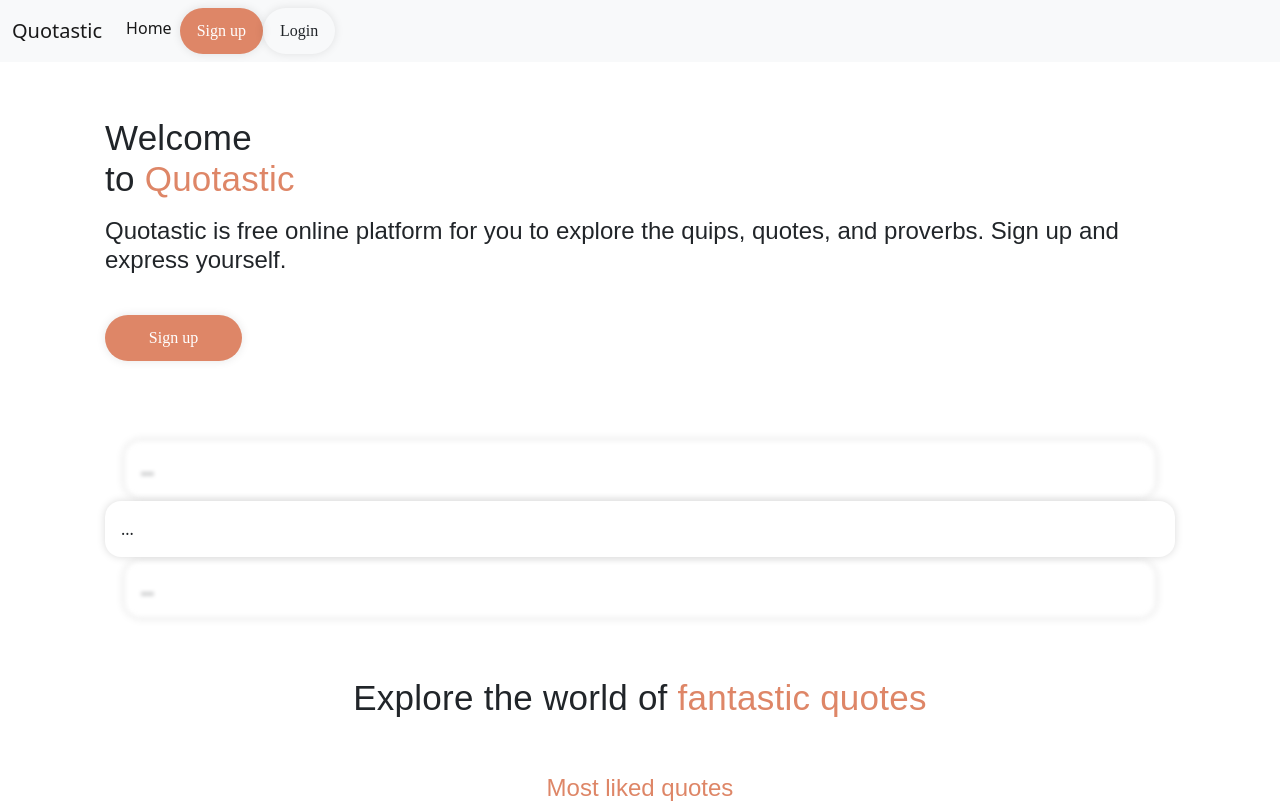
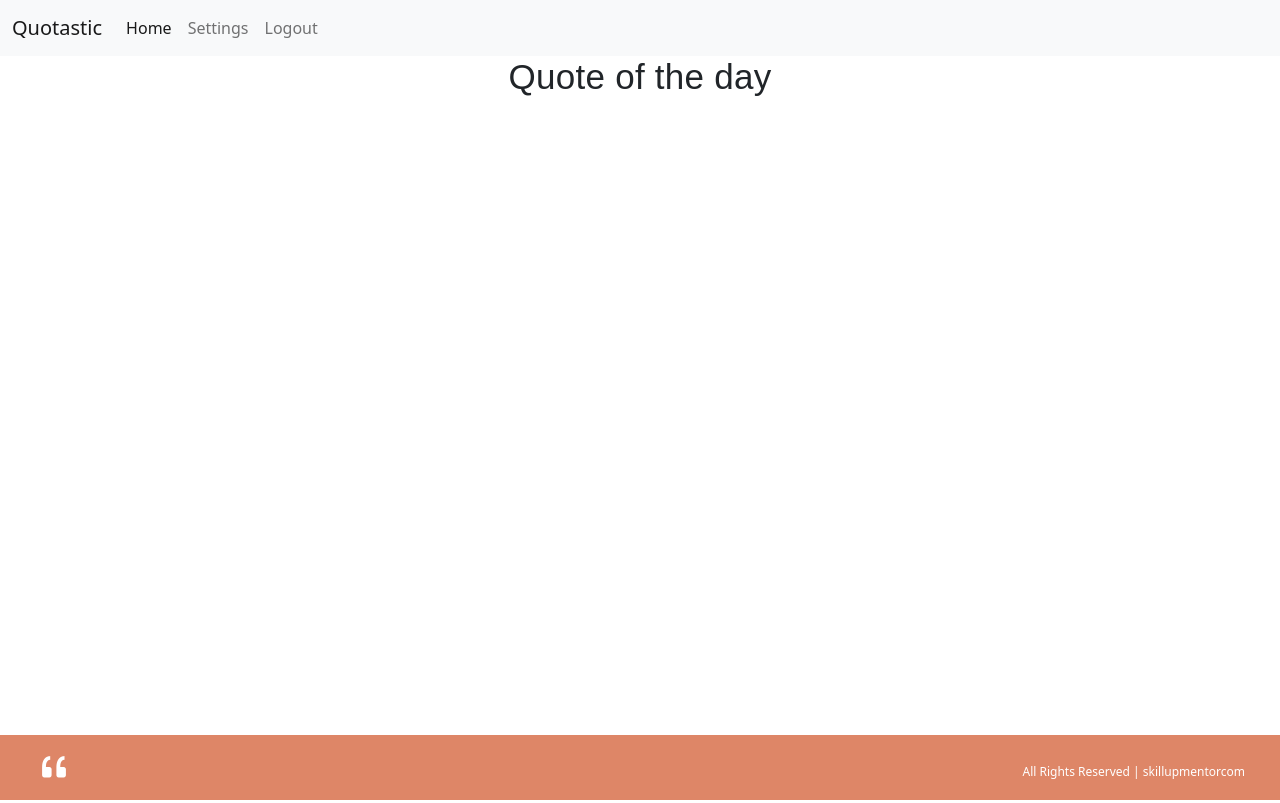
Before and after one commit to hktari/skillup-01-quotes-frontend, a React (Create React App) app: page / in a window 1280 px wide. Shown: the top 803 px of the page. Built offline with nearby package versions, Linux system fonts and the light colour scheme; data requests are answered from the project's data file.

Commit message:
switch between landing page and new user landing page in app.tsx

```diff
--- a/src/App.tsx
+++ b/src/App.tsx
@@ -1,18 +1,27 @@
-import React, { useState } from 'react';
+import React, { useEffect, useState } from 'react';
 import LandingPageNewUser from './components/LandingPageNewUser';
 import Header from './components/Header';
 import { User } from './services/interface';
 import Footer from './components/Footer';
+import authApi from './services/authApi';
+import LandingPage from './components/LandingPage';
 
 function App() {
-  const [user, setUser] = useState<User | null>(null)
+  const [user, setUser] = useState<User>({
+    id: 1,
+    username: "Wade Warren",
+    profileImg: {
+      thumbnailUrl: "/assets/images/mock/profile-thumbnail2.webp"
+    },
+    karmaPoints: 154
+  })
 
   return (
     <>
       <div className="page-wrapper">
         <Header user={user} />
         <main>
-          <LandingPageNewUser/>
+          {authApi.isLoggedIn() ? <LandingPage user={user} /> : <LandingPageNewUser />}
         </main>
       </div>
       <Footer />
--- /dev/null
+++ b/src/components/LandingPage.tsx
@@ -0,0 +1,25 @@
+import React, { useEffect, useState } from 'react'
+import authApi from '../services/authApi'
+import { User } from '../services/interface'
+
+type LandingPageProps = {
+    user: User
+}
+
+const LandingPage = ({ user }: LandingPageProps) => {
+    return (
+        <div className="container">
+            <section id="quote-of-the-day">
+                <h4>Quote of the day</h4>
+            </section>
+            <section id="most-liked-quotes">
+
+            </section>
+            <section id="most-recent-quotes">
+
+            </section>
+        </div>
+    )
+}
+
+export default LandingPage
--- a/src/services/interface.ts
+++ b/src/services/interface.ts
@@ -15,7 +15,8 @@ export interface User {
     username: string,
     profileImg: {
         thumbnailUrl: string
-    }
+    },
+    karmaPoints: number
 }
 
 export interface Quote {
--- a/src/services/usersApi.ts
+++ b/src/services/usersApi.ts
@@ -0,0 +1 @@
+export {}
```
Also changed, not shown: src/scss/index.scss (+8 -1 lines), src/scss/common.scss (line endings or trailing spaces).
